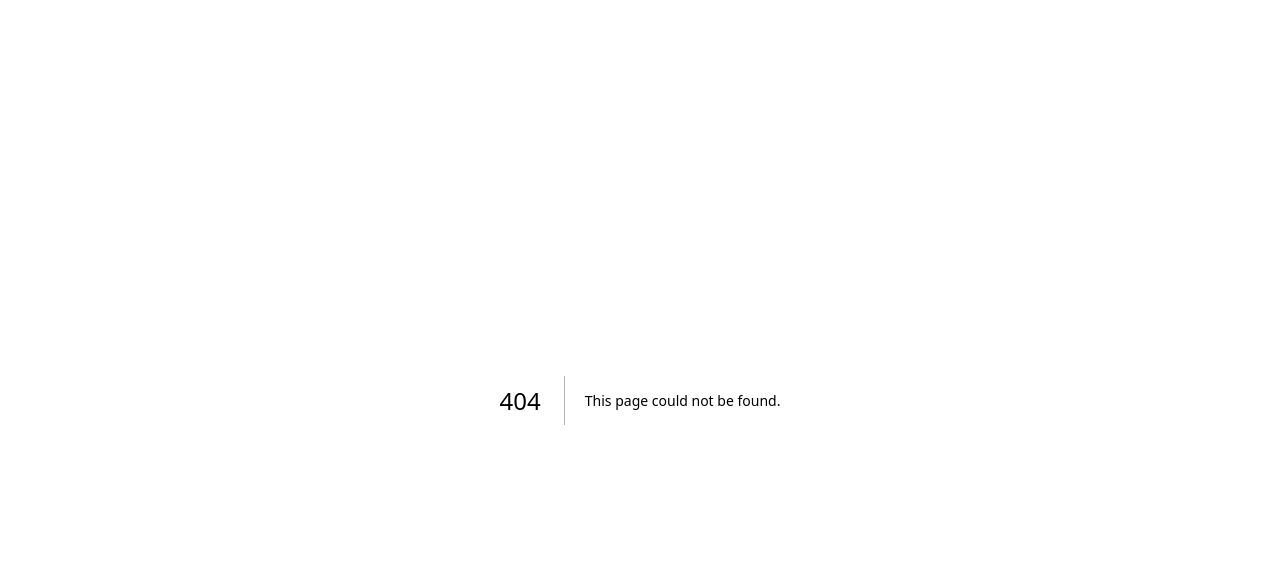
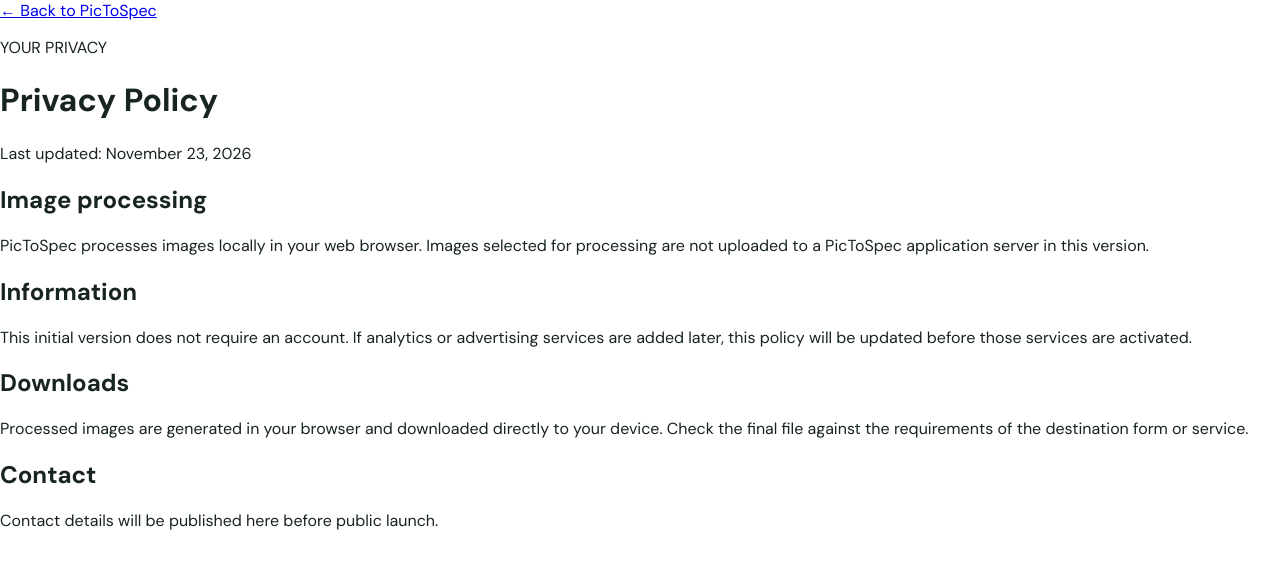
Before and after one commit to ya6331856-cpu/pic-to-spec, a Next.js app: page /privacy in a window 1280 px wide. Before the commit this address had no page. Shown: the top 568 px of the page. Built offline with nearby package versions, Linux system fonts and the light colour scheme.

Commit message:
Add PicToSpec website starter

```diff
--- /dev/null
+++ b/app/privacy/page.tsx
@@ -0,0 +1,4 @@
+export const metadata = { title: "Privacy Policy", description: "Learn how PicToSpec handles your images and information." };
+export default function PrivacyPage() {
+  return <main className="legal"><a href="/" className="back">← Back to PicToSpec</a><p className="kicker">YOUR PRIVACY</p><h1>Privacy Policy</h1><p className="updated">Last updated: November 23, 2026</p><h2>Image processing</h2><p>PicToSpec processes images locally in your web browser. Images selected for processing are not uploaded to a PicToSpec application server in this version.</p><h2>Information</h2><p>This initial version does not require an account. If analytics or advertising services are added later, this policy will be updated before those services are activated.</p><h2>Downloads</h2><p>Processed images are generated in your browser and downloaded directly to your device. Check the final file against the requirements of the destination form or service.</p><h2>Contact</h2><p>Contact details will be published here before public launch.</p></main>;
+}
```
